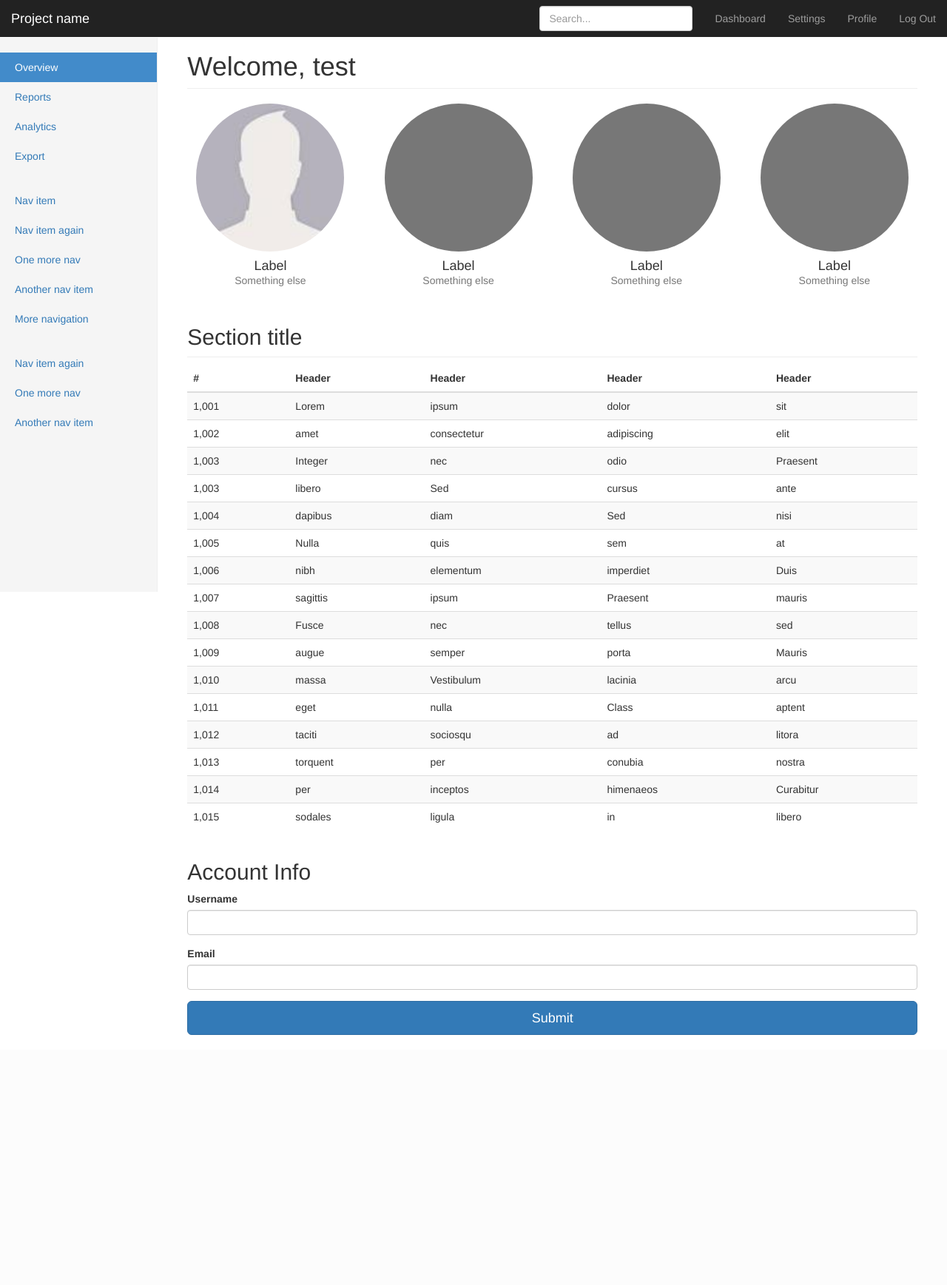
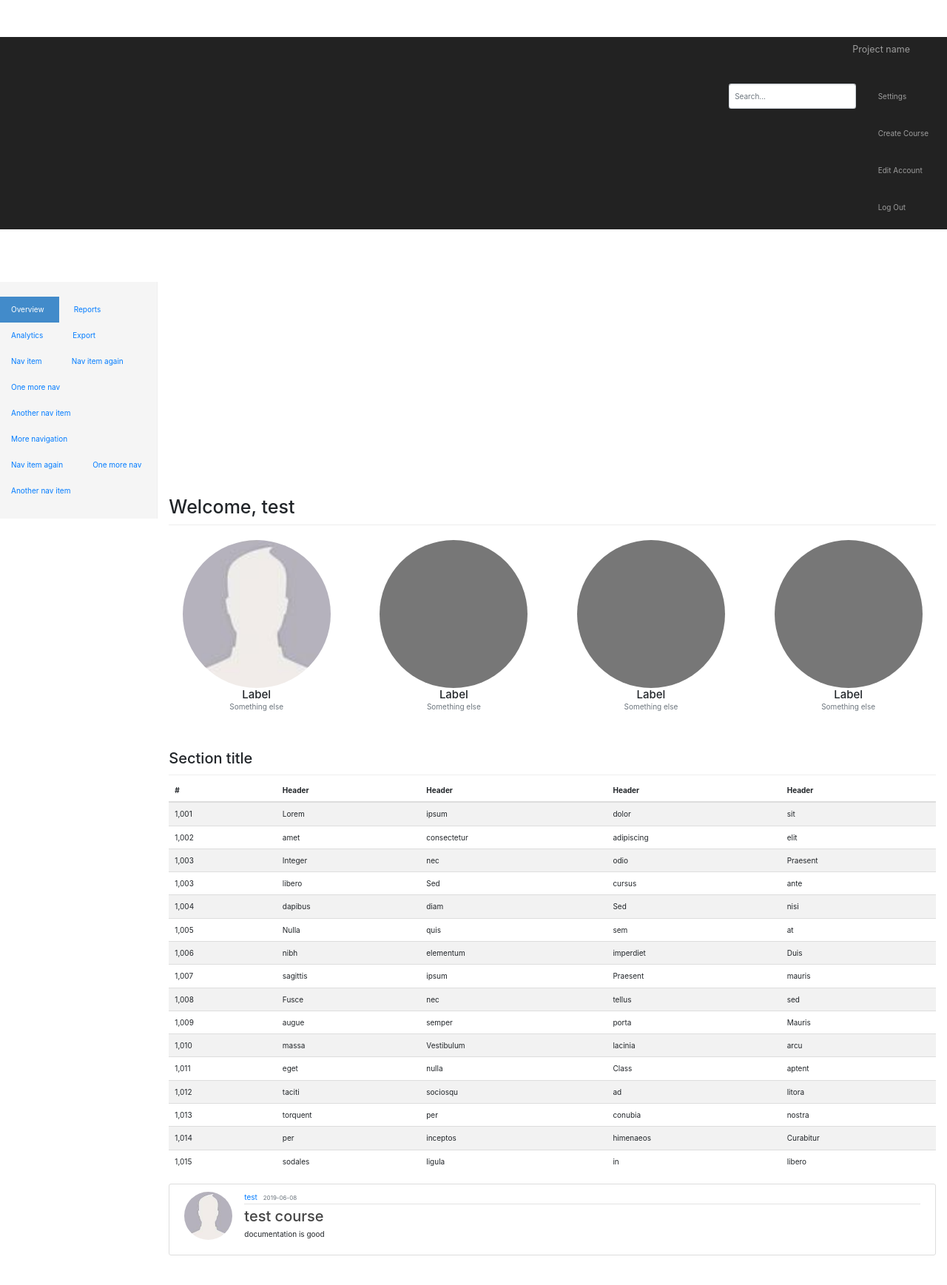
Before and after one commit to viickif/Coursharer, a Flask app: page /dashboard in a window 1280 px wide. Shown: the whole page at 74% size. Before the commit the page ends 1399 px from the top, so only its background shows below. Run offline with Flask 2, Linux system fonts and the light colour scheme; a user stored in the database is signed in; data comes from the database, SQL or seed files in the repository; both versions use the stored data as it was after the commit; some libraries are stand-ins or nearby versions.

Commit message:
added courses and logic to edit them

```diff
--- a/coursharer/forms.py
+++ b/coursharer/forms.py
@@ -1,8 +1,8 @@
 from flask_wtf import FlaskForm
 from flask_wtf.file import FileField, FileAllowed
 from flask_login import current_user
-from wtforms import StringField, PasswordField, BooleanField, SubmitField
-from wtforms.validators import InputRequired, Email, Length, ValidationError
+from wtforms import StringField, PasswordField, BooleanField, SubmitField, TextAreaField
+from wtforms.validators import InputRequired, EqualTo, Email, Length, ValidationError
 from coursharer.models import User
 
 class LoginForm(FlaskForm):
@@ -14,6 +14,8 @@ class RegisterForm(FlaskForm):
     email = StringField('email', validators=[InputRequired(), Email(message='Invalid email'), Length(max=50)])
     username = StringField('username', validators=[InputRequired(), Length(min=4, max=15)])
     password = PasswordField('password', validators=[InputRequired(), Length(min=5, max=80)])
+    confirm_password = PasswordField('Confirm Password', validators=[InputRequired(), EqualTo('password')])
+    submit = SubmitField('Sign Up')
 
     def validate_username(self, username):
         user = User.query.filter_by(username=username.data).first()
@@ -44,3 +46,8 @@ class UpdateAccountForm(FlaskForm):
             user = User.query.filter_by(email=email.data).first()
             if user:
                 raise ValidationError('That email is taken. Please choose a different one.')
+
+class CourseForm(FlaskForm):
+    title = StringField('Course Title', validators=[InputRequired()])
+    content = TextAreaField('Description', validators=[InputRequired()])
+    submit = SubmitField('Create')
--- a/coursharer/models.py
+++ b/coursharer/models.py
@@ -12,6 +12,7 @@ class User(UserMixin, db.Model):
     image_file = db.Column(db.String(20), nullable=False, default='defaultMalePhoto.jpg')
     email = db.Column(db.String(50), unique=True, nullable=False)
     password = db.Column(db.String(80), nullable=False)
+    courses = db.relationship('Course', backref='author', lazy=True)
 
     def __repr__(self):
         return f"User('{self.username}': '{self.email}'"
--- a/coursharer/routes.py
+++ b/coursharer/routes.py
@@ -1,11 +1,14 @@
-from flask import render_template, redirect, url_for
+import os
+import secrets
+from PIL import Image
+from flask import render_template, redirect, url_for, request, abort
 from datetime import datetime
 from werkzeug.security import generate_password_hash, check_password_hash
 from flask_login import login_user, login_required, logout_user, current_user
 
 from coursharer import app, bootstrap, db, login_manager
 from coursharer.models import User, Course
-from coursharer.forms import LoginForm, RegisterForm, UpdateAccountForm
+from coursharer.forms import LoginForm, RegisterForm, UpdateAccountForm, CourseForm
 
 @app.route('/')
 def index():
@@ -21,8 +24,7 @@ def login():
                 login_user(user, remember=form.remember.data)
                 return redirect(url_for('dashboard'))
 
-        return '<h1>Invalid username or password</h1>'
-        #return '<h1>' + form.username.data + ' ' + form.password.data + '</h1>'
+        return '<h1>Invalid username or password</h1>' #flash error
 
     return render_template('login.html', form=form)
 
@@ -40,15 +42,92 @@ def signup():
 
     return render_template('signup.html', form=form)
 
-@app.route('/dashboard', methods=['GET', 'POST'])
-@login_required
-def dashboard():
-    form = UpdateAccountForm()
-    image_file = url_for('static', filename='profile_pictures/' + current_user.image_file)
-    return render_template('dashboard.html', name=current_user.username, image_file=image_file, form=form)
-
 @app.route('/logout')
 @login_required
 def logout():
     logout_user()
     return redirect(url_for('index'))
+
+@app.route('/dashboard')
+@login_required
+def dashboard():
+    courses = Course.query.all()
+    image_file = url_for('static', filename='profile_pictures/' + current_user.image_file)
+    return render_template('dashboard.html', name=current_user.username, image_file=image_file, courses=courses)
+
+def save_picture(form_picture):
+    random_hex = secrets.token_hex(8)
+    _, f_ext = os.path.splitext(form_picture.filename)
+    picture_fn = random_hex + f_ext
+    picture_path = os.path.join(app.root_path, 'static/profile_pictures', picture_fn)
+
+    output_size = (125, 125)
+    im = Image.open(form_picture)
+    im.thumbnail(output_size)
+    im.save(picture_path)
+
+    return picture_fn
+
+
+@app.route('/account_details', methods=['GET', 'POST'])
+@login_required
+def account_details():
+    form = UpdateAccountForm()
+    if form.validate_on_submit():
+        if form.picture.data:
+            picture_file = save_picture(form.picture.data)
+            current_user.image_file = picture_file
+        current_user.username = form.username.data
+        current_user.email = form.email.data
+        db.session.commit()
+        return redirect(url_for('account_details'))
+    elif request.method == 'GET':
+        form.username.data = current_user.username
+        form.email.data = current_user.email
+    image_file = url_for('static', filename='profile_pictures/' + current_user.image_file)
+    return render_template('account_details.html', name=current_user.username, image_file=image_file, form=form)
+
+@app.route('/course/new', methods=['GET', 'POST'])
+@login_required
+def create_course():
+    form = CourseForm()
+    if form.validate_on_submit():
+        post = Course(title=form.title.data, description=form.content.data, author=current_user)
+        db.session.add(post)
+        db.session.commit()
+        return redirect(url_for('dashboard'))
+    return render_template('create_course.html', form=form, title='Create New Course')
+
+@app.route("/course/<int:course_id>")
+def course(course_id):
+    course = Course.query.get_or_404(course_id)
+    return render_template('course.html', course=course)
+
+
+@app.route("/course/<int:course_id>/update", methods=['GET', 'POST'])
+@login_required
+def update_course(course_id):
+    course = Course.query.get_or_404(course_id)
+    if course.author != current_user:
+        abort(403)
+    form = CourseForm()
+    if form.validate_on_submit():
+        course.title = form.title.data
+        course.description = form.content.data
+        db.session.commit()
+        return redirect(url_for('course', course_id=course_id))
+    elif request.method == 'GET':
+        form.title.data = course.title
+        form.content.data = course.description
+    return render_template('create_course.html', title='Update Course', form=form)
+
+
+@app.route("/course/<int:course_id>/delete", methods=['POST'])
+@login_required
+def delete_course(course_id):
+    course = Course.query.get_or_404(course_id)
+    if course.author != current_user:
+        abort(403)
+    db.session.delete(course)
+    db.session.commit()
+    return redirect(url_for('dashboard'))
--- /dev/null
+++ b/coursharer/static/main.css
@@ -0,0 +1,80 @@
+body {
+    background: #fafafa;
+    color: #333333;
+    margin-top: 5rem;
+  }
+
+  h1, h2, h3, h4, h5, h6 {
+    color: #444444;
+  }
+
+  .bg-steel {
+    background-color: #5f788a;
+  }
+
+  .site-header .navbar-nav .nav-link {
+    color: #cbd5db;
+  }
+
+  .site-header .navbar-nav .nav-link:hover {
+    color: #ffffff;
+  }
+
+  .site-header .navbar-nav .nav-link.active {
+    font-weight: 500;
+  }
+
+  .content-section {
+    background: #ffffff;
+    padding: 10px 20px;
+    border: 1px solid #dddddd;
+    border-radius: 3px;
+    margin-bottom: 20px;
+  }
+
+  .article-title {
+    color: #444444;
+  }
+
+  a.article-title:hover {
+    color: #428bca;
+    text-decoration: none;
+  }
+
+  .article-content {
+    white-space: pre-line;
+  }
+
+  .article-img {
+    height: 65px;
+    width: 65px;
+    margin-right: 16px;
+  }
+
+  .article-metadata {
+    padding-bottom: 1px;
+    margin-bottom: 4px;
+    border-bottom: 1px solid #e3e3e3
+  }
+
+  .article-metadata a:hover {
+    color: #333;
+    text-decoration: none;
+  }
+
+  .article-svg {
+    width: 25px;
+    height: 25px;
+    vertical-align: middle;
+  }
+
+  .account-img {
+    height: 125px;
+    width: 125px;
+    margin-right: 20px;
+    margin-bottom: 16px;
+  }
+
+  .account-heading {
+    font-size: 2.5rem;
+  }
--- a/coursharer/templates/dashboard.html
+++ b/coursharer/templates/dashboard.html
@@ -8,6 +8,8 @@ Dashboard
 {% block styles %}
 {{super()}}
 <link rel="stylesheet" href="{{url_for('.static', filename='dashboard.css')}}">
+<link rel="stylesheet" href="{{url_for('.static', filename='main.css')}}">
+<link rel="stylesheet" href="https://maxcdn.bootstrapcdn.com/bootstrap/4.0.0/css/bootstrap.min.css" integrity="sha384-Gn5384xqQ1aoWXA+058RXPxPg6fy4IWvTNh0E263XmFcJlSAwiGgFAW/dAiS6JXm" crossorigin="anonymous">
 {% endblock %}
 
 {% block content %}
@@ -24,9 +26,9 @@ Dashboard
         </div>
         <div id="navbar" class="navbar-collapse collapse">
           <ul class="nav navbar-nav navbar-right">
-            <li><a href="#">Dashboard</a></li>
             <li><a href="#">Settings</a></li>
-            <li><a href="#">Profile</a></li>
+            <li><a href="{{ url_for('create_course') }}">Create Course</a></li>
+            <li><a href="{{ url_for('account_details') }}">Edit Account</a></li>
             <li><a href="{{ url_for('logout') }}">Log Out</a></li>
           </ul>
           <form class="navbar-form navbar-right">
@@ -211,14 +213,20 @@ Dashboard
                 </tr>
               </tbody>
             </table>
+            {% for course in courses %}
+              <article class="media content-section">
+                <img class="rounded-circle article-img" src="{{ url_for('static', filename='profile_pictures/' + course.author.image_file) }}">
+                <div class="media-body">
+                  <div class="article-metadata">
+                    <a class="mr-2" href="#">{{ course.author.username }}</a>
+                    <small class="text-muted">{{ course.date_posted.strftime('%Y-%m-%d') }}</small>
+                  </div>
+                  <h2><a class="article-title" href="{{ url_for('course', course_id=course.id) }}">{{ course.title }}</a></h2>
+                  <p class="article-content">{{ course.description }}</p>
+                </div>
+              </article>
+            {% endfor %}
           </div>
-            <form class="form-signin" method="POST" action="/signup">
-              <h2 class="form-signin-heading">Account Info</h2>
-              {{ form.hidden_tag() }}
-              {{ wtf.form_field(form.username) }}
-              {{ wtf.form_field(form.email) }}
-              <button class="btn btn-lg btn-primary btn-block" type="submit">Submit</button>
-            </form>
         </div>
       </div>
     </div>
--- a/coursharer/templates/signup.html
+++ b/coursharer/templates/signup.html
@@ -19,6 +19,7 @@ Sign Up
     {{ wtf.form_field(form.username) }}
     {{ wtf.form_field(form.email) }}
     {{ wtf.form_field(form.password) }}
+    {{ wtf.form_field(form.confirm_password) }}
     <button class="btn btn-lg btn-primary btn-block" type="submit">Sign Up</button>
   </form>
 
```
Also changed, not shown: coursharer/templates/account_details.html (added, +82 -0 lines), coursharer/templates/course.html (added, +38 -0 lines), coursharer/templates/create_course.html (added, +26 -0 lines), coursharer/site.db, coursharer/static/profile_pictures/3d69ec50f17d44ab.jpg (added), coursharer/static/profile_pictures/79a1365b209c28ef.png (added), coursharer/static/profile_pictures/8561317f34a66ec7.jpg (added), coursharer/static/profile_pictures/dog.png (added).
